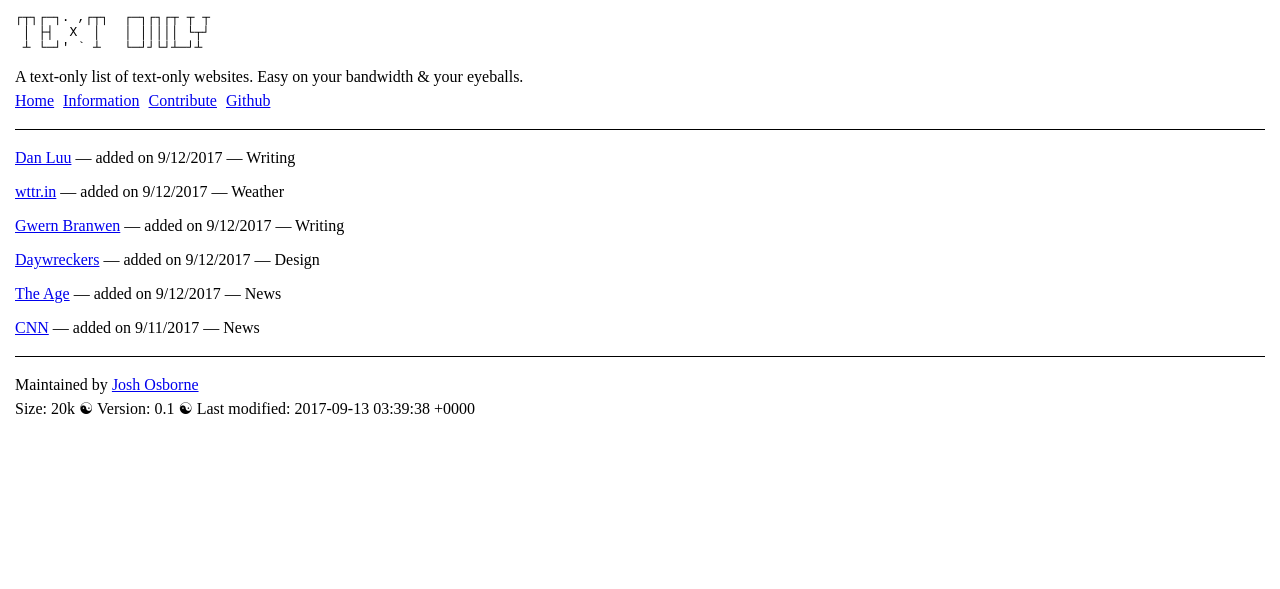
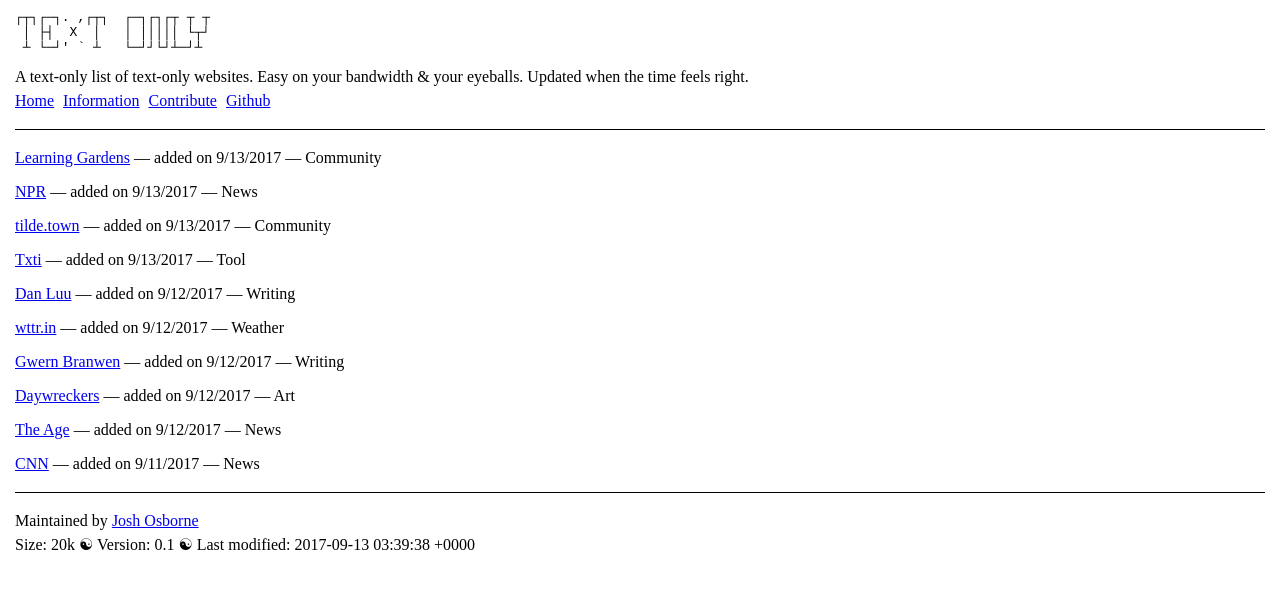
Before and after one commit to joshosbrn/textonly, a Jekyll site: the page built from index.html, in a window 1280 px wide. Shown: the top 589 px of the page. Built offline with Jekyll 4.4.1, drawn with Linux system fonts in a browser that asks for light colours.

Commit message:
more launch websites

```diff
--- a/_config.yml
+++ b/_config.yml
@@ -1,6 +1,6 @@
 # Site settings
 title: "Text Only"
-description: "A text-only list of text-only websites. Easy on your bandwidth & your eyeballs."
+description: "A text-only list of text-only websites. Easy on your bandwidth & your eyeballs. Updated when the time feels right."
 version: "0.1"
 size: "20k"
 
--- a/_data/websites.yml
+++ b/_data/websites.yml
@@ -1,3 +1,23 @@
+- name: Learning Gardens
+  url: http://learning-gardens.co/
+  date: 9/13/2017
+  topic: Community
+
+- name: NPR
+  url: http://text.npr.org
+  date: 9/13/2017
+  topic: News
+
+- name: tilde.town
+  url: http://tilde.town/
+  date: 9/13/2017
+  topic: Community
+
+- name: Txti
+  url: http://txti.es/
+  date: 9/13/2017
+  topic: Tool
+
 - name: Dan Luu
   url: https://danluu.com/
   date: 9/12/2017
@@ -16,7 +36,7 @@
 - name: "Daywreckers"
   url: http://daywreckers.com/
   date: "9/12/2017"
-  topic: "Design"
+  topic: "Art"
 
 - name: "The Age"
   url: http://www.theage.com.au/text
```
Also changed, not shown: 4 other files.
